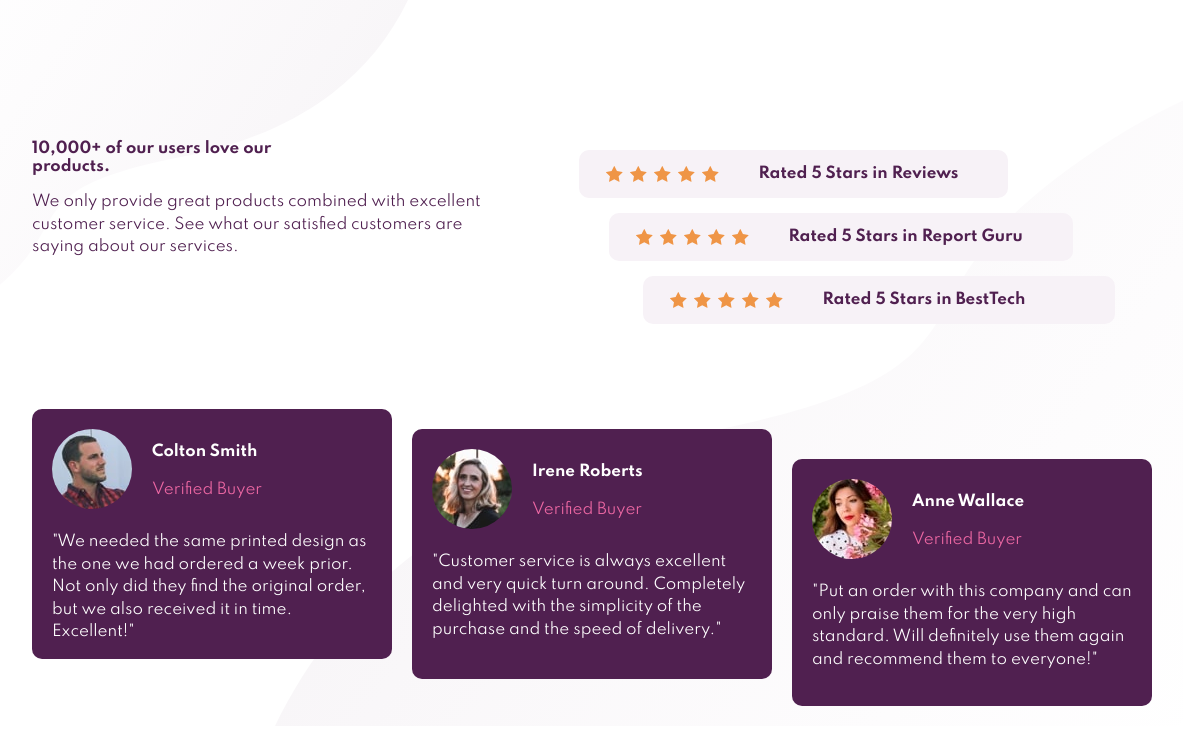
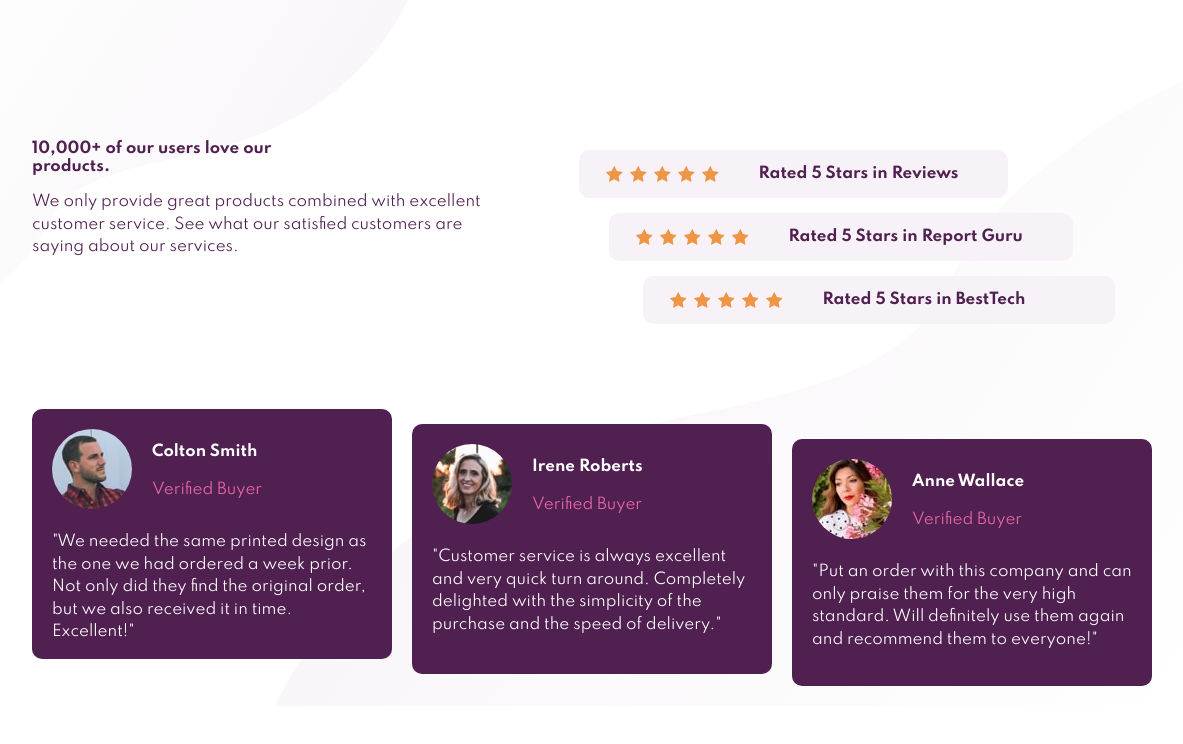
Before and after one commit to royeradames/social-proof-section-master, a React (Create React App) app: page / in a window 1536 px wide. Shown: the top 744 px of the page, without its empty margins (176-1359 px from the left). Built offline with nearby package versions, Linux system fonts and the light colour scheme.

Commit message:
👌adjust testimonials cascade

```diff
--- a/src/App.scss
+++ b/src/App.scss
@@ -172,10 +172,10 @@ body{
     overflow: auto;
   }
   &__irene-roberts{
-    margin-top: 3rem;
+    margin-top: 2.5rem;
   }
   &__anne-wallance{
-    margin-top: 6rem;
+    margin-top: 4rem;
   }
 }
 }
```
